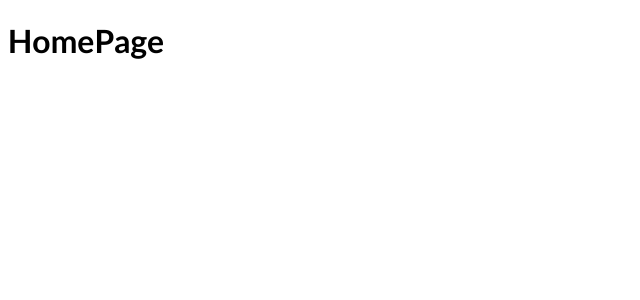
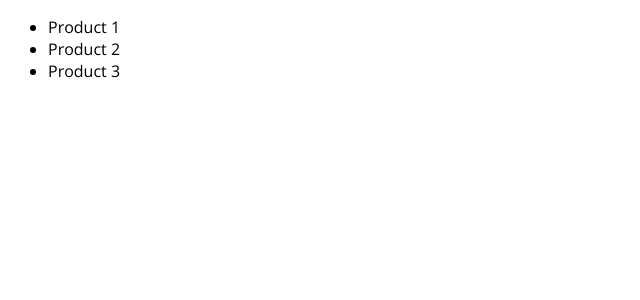
Before and after one commit to BaoKhanh99/learning-nextjs, a Next.js app: page / in a window 1280 px wide. Shown: the top 300 px of the page, without its empty margins (0-640 px from the left). Built offline with nearby package versions, Linux system fonts and the light colour scheme.

Commit message:
Practise 3: pre-rendering

```diff
--- a/src/pages/index.jsx
+++ b/src/pages/index.jsx
@@ -1,8 +1,10 @@
 function HomePage() {
   return (
-    <div>
-      <h1>HomePage</h1>
-    </div>
+    <ul>
+      <li>Product 1</li>
+      <li>Product 2</li>
+      <li>Product 3</li>
+    </ul>
   );
 }
 
```
